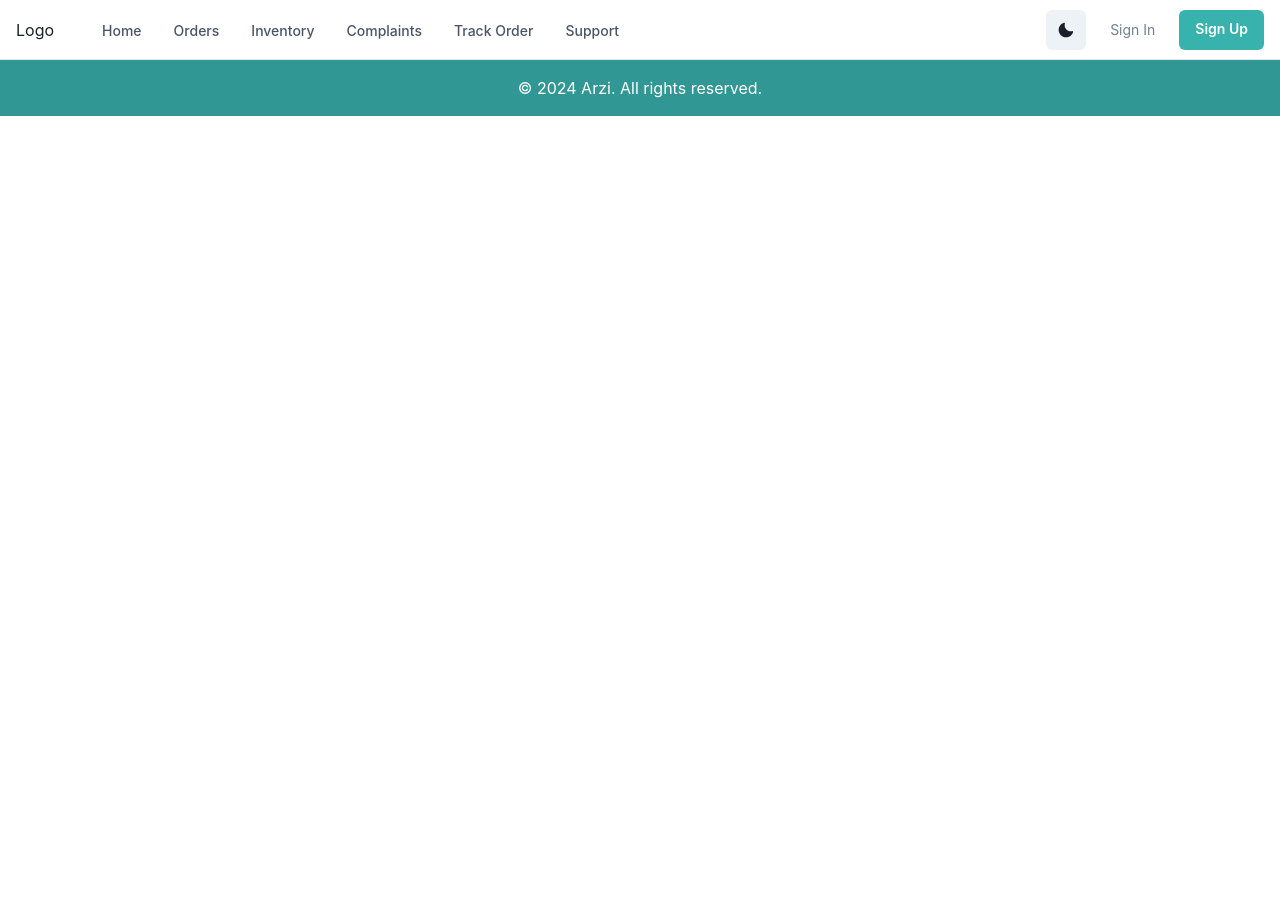
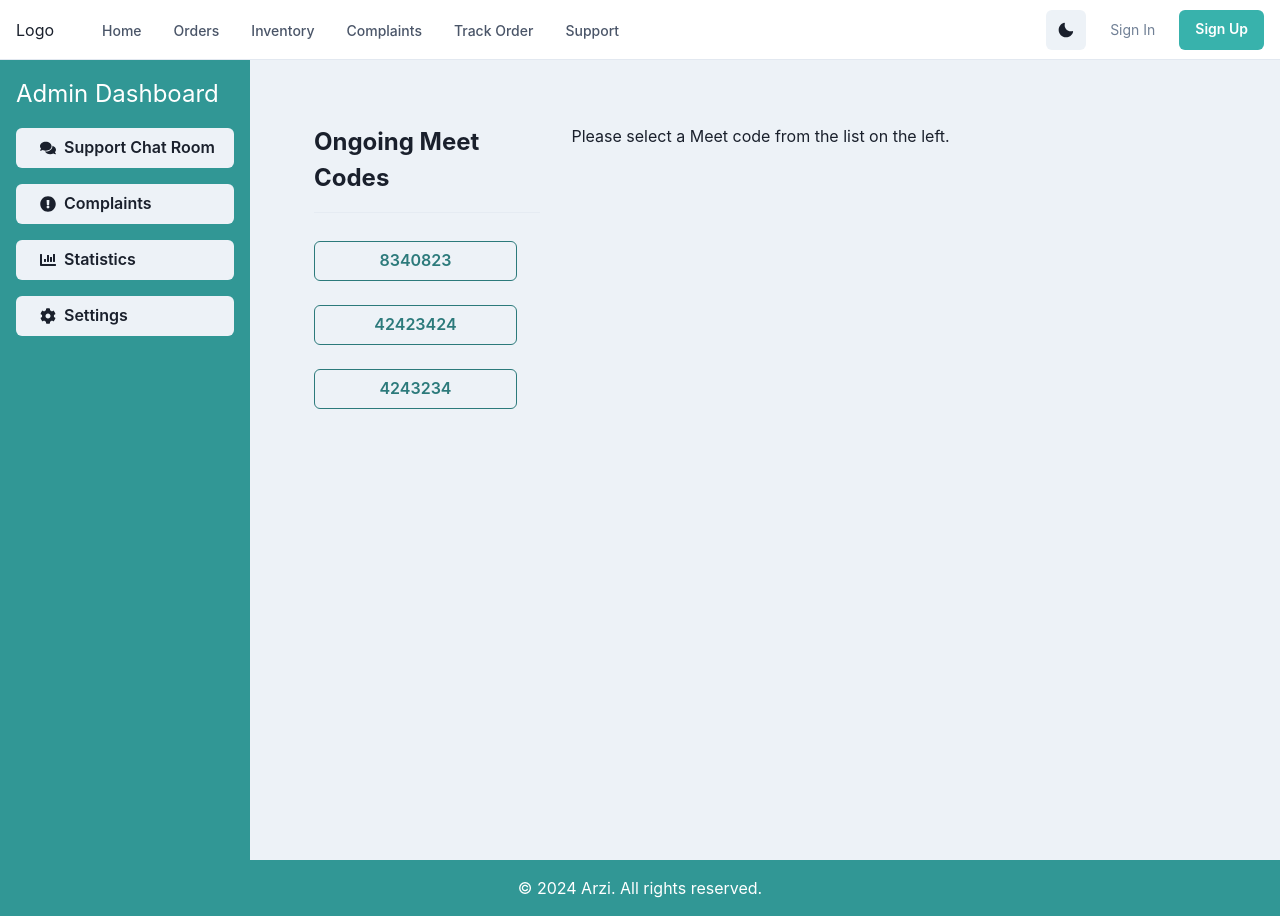
Before and after one commit to SujalChoudhari/Rubix24_ITerative_bytes, a React (Vite) app: page /admin in a window 1280 px wide. Before the commit the page ends 800 px from the top, so only its background shows below. Built offline with nearby package versions, Linux system fonts and the light colour scheme.

Commit message:
added admin panel

```diff
--- a/src/Router.tsx
+++ b/src/Router.tsx
@@ -8,6 +8,7 @@ import SignUp from './components/Signup';
 import SignIn from './components/Signin';
 import VideoCall from './pages/VideoCall';
 import RoomPage from './pages/RoomPage';
+import Admin from './pages/Admin';
 const RoutesConfig = () => {
   return (
     <Routes>
@@ -20,6 +21,8 @@ const RoutesConfig = () => {
       <Route path="/signin" element={<SignIn />} />
       <Route path="/videoCall" element={<VideoCall />} />
       <Route path="/room/:roomId" element={<RoomPage />} />
+
+      <Route path="/admin" element={<Admin />} />
     </Routes>
   );
 };
--- /dev/null
+++ b/src/components/Admin/Complaints.tsx
@@ -0,0 +1,9 @@
+import React from 'react'
+
+function Complaints() {
+    return (
+        <div>Complaints</div>
+    )
+}
+
+export default Complaints
--- /dev/null
+++ b/src/components/Admin/Settings.tsx
@@ -0,0 +1,9 @@
+import React from 'react'
+
+function Settings() {
+  return (
+    <div>Settings</div>
+  )
+}
+
+export default Settings
--- /dev/null
+++ b/src/components/Admin/Statistics.tsx
@@ -0,0 +1,9 @@
+import React from 'react'
+
+function Statistics() {
+  return (
+    <div>Statistics</div>
+  )
+}
+
+export default Statistics
--- /dev/null
+++ b/src/components/Admin/SupportChatRoom.tsx
@@ -0,0 +1,52 @@
+import React, { useState } from 'react';
+import { Box, Flex, VStack, Text, Button, List, ListItem, Divider } from '@chakra-ui/react';
+import SupportMeetingCard from '../SupportMeetingCard';
+
+function AdminPanel() {
+    // Sample list of Meet codes
+    const meetCodes = ['8340823', '42423424', '4243234',]; // populate with apis
+
+    const [selectedCode, setSelectedCode] = useState(null);
+
+    const handleCodeSelection = (code: string) => {
+        setSelectedCode(code);
+    };
+
+    return (
+        <Flex h="100%" p={8}>
+            <VStack spacing={4} align="left" width="25%">
+                <Text fontSize="2xl" fontWeight="bold">Ongoing Meet Codes</Text>
+                <Divider />
+                <List maxH="80vh" overflowY="auto">
+                    {meetCodes.map((code) => (
+                        <ListItem key={code} py={"12px"}>
+                            <Button
+                                width="90%"
+                                variant={selectedCode === code ? 'solid' : 'outline'}
+                                colorScheme="teal"
+                                onClick={() => handleCodeSelection(code)}
+                            >
+                                {code}
+                            </Button>
+                        </ListItem>
+                    ))}
+                </List>
+
+            </VStack>
+
+            {/* Right Panel - Support Meeting Card */}
+            <Box flex="1" ml={8}>
+                {selectedCode ? (
+                    <>
+
+                        <SupportMeetingCard meetingKey={selectedCode} />
+                    </>
+                ) : (
+                    <Text>Please select a Meet code from the list on the left.</Text>
+                )}
+            </Box>
+        </Flex>
+    );
+}
+
+export default AdminPanel;
--- a/src/components/SupportMeetingCard.tsx
+++ b/src/components/SupportMeetingCard.tsx
@@ -1,29 +1,22 @@
-import React, { useCallback, useState } from 'react';
-import { Box, Center, Input, Button, Heading, Text, Textarea } from '@chakra-ui/react';
+import React, { useCallback } from 'react';
+import { Box, Center, Button, Text } from '@chakra-ui/react';
 import { useNavigate } from 'react-router-dom';
 
-const SupportMeetingCard = () => {
-  const [meetingPurpose, setMeetingPurpose] = useState('');
-
+const SupportMeetingCard = ({ meetingKey }: { meetingKey: number }) => {
   const navigate = useNavigate();
 
   const handleJoinRoom = useCallback(() => {
-    let meetingCode = Math.floor(Math.random() * 10000000)
-    navigate(`/room/${meetingCode}`)
-  }, [navigate])
+    // If meetingKey is null or not provided, generate a random one
+    let generatedMeetingKey = meetingKey;
+    if (meetingKey == 0) {
+      generatedMeetingKey == Math.floor(Math.random() * 999999)
+    }
+    navigate(`/room/${generatedMeetingKey}`);
+  }, [navigate, meetingKey]);
 
   return (
-    <Center h="60vh">
-      <Box p={6} borderWidth="1px" borderRadius="lg" boxShadow="lg" maxW="md" textAlign="center">
-        <Text textAlign="left" fontSize="sm" mb={4}>
-          <strong>Instructions:</strong>
-          <br />
-          - Be clear about the issue you're facing.
-          <br />
-          - Have relevant documents ready for reference.
-          <br />
-          - Ensure you are in a quiet and well-lit environment.
-        </Text>
+    <Center h="40vh">
+      <Box p={6} borderWidth="1px" borderRadius="lg" boxShadow="lg" minWidth={"30vw"} maxW="md" textAlign="center">
         <Button colorScheme="teal" onClick={handleJoinRoom}>
           Start Meeting
         </Button>
--- /dev/null
+++ b/src/pages/Admin.tsx
@@ -0,0 +1,69 @@
+import React, { useState } from 'react';
+import { Box, Flex, Spacer, VStack, Text, Container, IconButton, useColorMode, useColorModeValue, Button, Icon } from '@chakra-ui/react';
+import { FaSun, FaMoon, FaComments, FaChartBar, FaExclamationCircle, FaCog } from 'react-icons/fa';
+import SupportChatRoom from '../components/Admin/SupportChatRoom';
+import Complaints from '../components/Admin/Complaints';
+import Settings from '../components/Admin/Settings';
+import Statistics from '../components/Admin/Statistics';
+
+const Admin = () => {
+
+    const [selectedPanel, setselectedPanel] = useState(<SupportChatRoom />)
+
+    const sidebar = [
+        {
+            icon: <FaComments />,
+            title: "Support Chat Room",
+            identifier: <SupportChatRoom />
+        }, {
+            icon: <FaExclamationCircle />,
+            title: "Complaints",
+            identifier: <Complaints />
+        }, {
+            icon: <FaChartBar />,
+            title: "Statistics",
+            identifier: <Statistics />
+        },
+        {
+            icon: <FaCog />,
+            title: "Settings",
+            identifier: <Settings />
+        },
+    ]
+
+    return (
+        <>
+            <Flex h="100vh">
+                {/* Sidebar */}
+                <Box w="250px" bg={useColorModeValue('teal.500', 'teal.800')} p={4} color="white">
+                    <VStack spacing={4} align="left">
+                        <Text fontSize="2xl">Admin Dashboard</Text>
+
+                        {sidebar.map((button) => (
+                            <Box key={button.title} width="100%">
+                                <Button
+                                    aria-label={button.title}
+                                    width="100%"
+                                    justifyContent="flex-start"
+                                    onClick={() => { setselectedPanel(button.identifier) }}
+                                >
+                                    <Flex align="center">
+                                        <Box p={2}>{button.icon}</Box>
+                                        <Text>{button.title}</Text>
+                                    </Flex>
+                                </Button>
+                            </Box>
+                        ))}
+                    </VStack>
+                </Box>
+
+                {/* Main Content Area */}
+                <Box flex="1" p={8} bg={useColorModeValue('gray.100', 'gray.800')}>
+                    {selectedPanel}
+                </Box>
+            </Flex>
+        </>
+    );
+};
+
+export default Admin;
--- a/src/pages/VideoCall.tsx
+++ b/src/pages/VideoCall.tsx
@@ -20,7 +20,16 @@ const VideoCall = () => {
                     <Text fontSize="lg" textAlign="center" color={useColorModeValue('gray.600', 'gray.400')}>
                         Connect with our support team through a video call. We're here to assist you. Please stay calm and wait for a support person to join you shortly.
                     </Text>
-                    <SupportMeetingCard />
+                    <Text textAlign="left" fontSize="sm" mb={4}>
+                        <strong>Instructions:</strong>
+                        <br />
+                        - Be clear about the issue you're facing.
+                        <br />
+                        - Have relevant documents ready for reference.
+                        <br />
+                        - Ensure you are in a quiet and well-lit environment.
+                    </Text>
+                    <SupportMeetingCard meetingKey={0}/>
                 </VStack>
             </Container>
         </Box>
```
